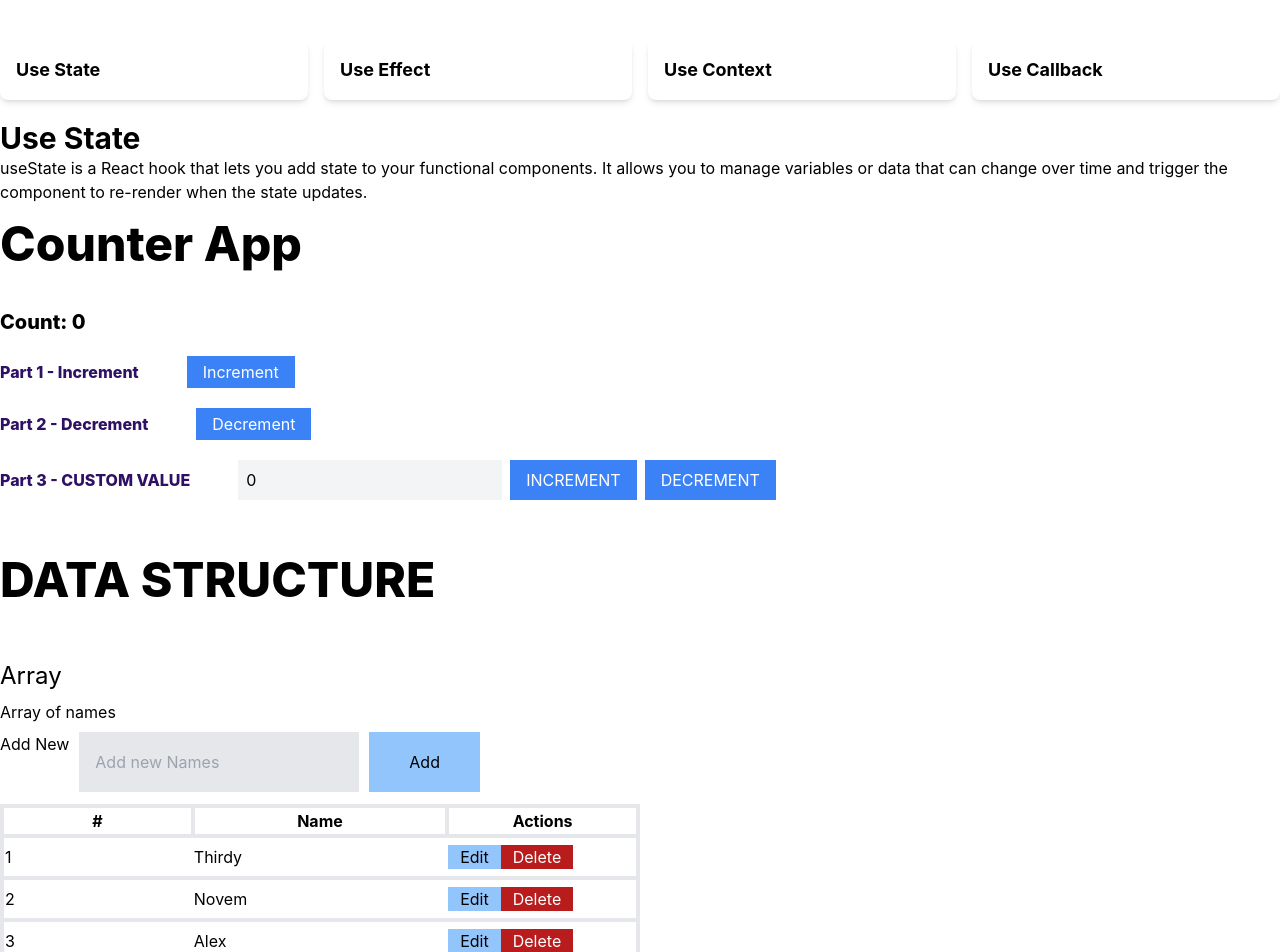
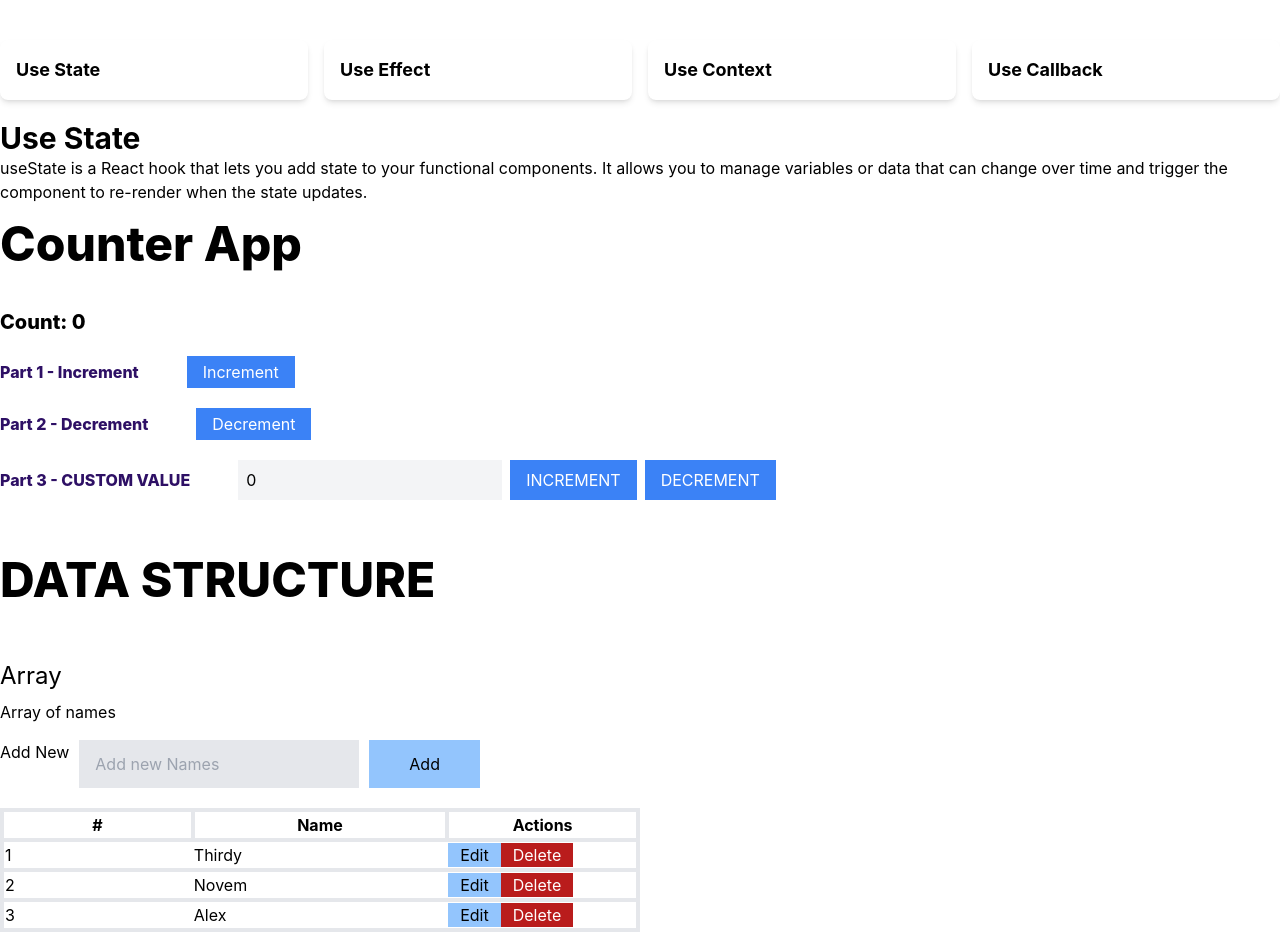
Before and after one commit to thirdygayares/react-master-hook, a React (Create React App) app: page / in a window 1280 px wide. Shown: the top 952 px of the page. Built offline with nearby package versions, Linux system fonts and the light colour scheme.

Commit message:
refactor - array of names design in adding seciton

```diff
--- a/src/features/useeffect/data_structure/array/ListOfNames.tsx
+++ b/src/features/useeffect/data_structure/array/ListOfNames.tsx
@@ -18,19 +18,19 @@ const ListOfNames: React.FC = () =>{
 
     return(
         <>
-            <div className="grid grid-cols-1 gap-y-3">
+            <div className="flex flex-col gap-y-3">
 
-                <div className="flex gap-x-2.5">
+                <div className="flex gap-x-2.5 items-start py-2">
                     Add New
                     <input
                         type="text"
                         placeholder="Add new Names"
                         onChange={handleNewName}
                         value={newName}
-                        className="bg-gray-200 px-4"/>
+                        className="bg-gray-200 px-4 py-3"/>
 
                     <button
-                        className="bg-blue-300 px-10"
+                        className="bg-blue-300 px-10 py-3"
                         onClick={handleAddName}
                     >
                         Add
```
